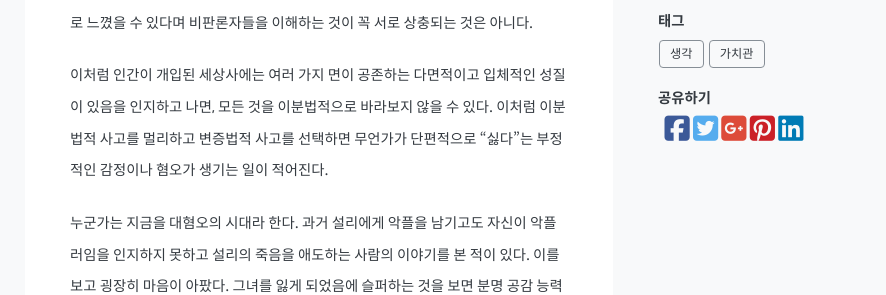
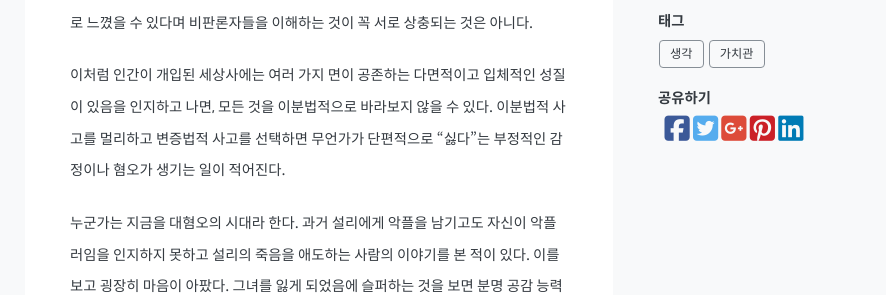
Before and after one commit to jyoonsong/jyoonsong.github.io, a Jekyll site: the page built from _posts/2024-02-25-dialectic.md, in a window 1280 px wide and 900 px high, scrolled down 700 px. Shown: the part 197-492 px from the top of the window, without its empty margins (195-1081 px from the left). Built offline with Jekyll 4.4.1, drawn with Linux system fonts in a browser that asks for light colours; nearby versions of some CDN libraries.

Commit message:
small fix

```diff
--- a/_posts/2024-02-25-dialectic.md
+++ b/_posts/2024-02-25-dialectic.md
@@ -27,7 +27,7 @@ tags:
 하지만 "법륜스님의 무소유는 모순된 부분이 어느 정도 있지만 전체적으로는 긍정적인 메시지를 전달하고 있다"고 변증법적으로 생각하면 누구도 "나쁜 편"으로 분류할 필요가 없다. 애초에 편을 가를 필요가 없는 것이다. 자본주의 사회에 살다보면 누구나 이 정도의 모순은 가지게 된다며 법륜스님을 이해하는 것과 심심한 위로의 말을 눈속임으로 느꼈을 수 있다며 비판론자들을 이해하는 것이 꼭 서로 상충되는 것은 아니다.
 
 이처럼 인간이 개입된 세상사에는 여러 가지 면이 공존하는 다면적이고 입체적인 성질이 있음을 인지하고 나면, 모든 것을 이분법적으로 바라보지 않을 수 있다.
-이처럼 이분법적 사고를 멀리하고 변증법적 사고를 선택하면 무언가가 단편적으로 "싫다"는 부정적인 감정이나 혐오가 생기는 일이 적어진다.
+이분법적 사고를 멀리하고 변증법적 사고를 선택하면 무언가가 단편적으로 "싫다"는 부정적인 감정이나 혐오가 생기는 일이 적어진다.
 
 누군가는 지금을 대혐오의 시대라 한다. 과거 설리에게 악플을 남기고도 자신이 악플러임을 인지하지 못하고 설리의 죽음을 애도하는 사람의 이야기를 본 적이 있다.
 이를 보고 굉장히 마음이 아팠다. 그녀를 잃게 되었음에 슬퍼하는 것을 보면 분명 공감 능력이 있는 인간임에도 왜 혐오를 표출했던 자기자신을 돌아보지 못한 것일까?
```
